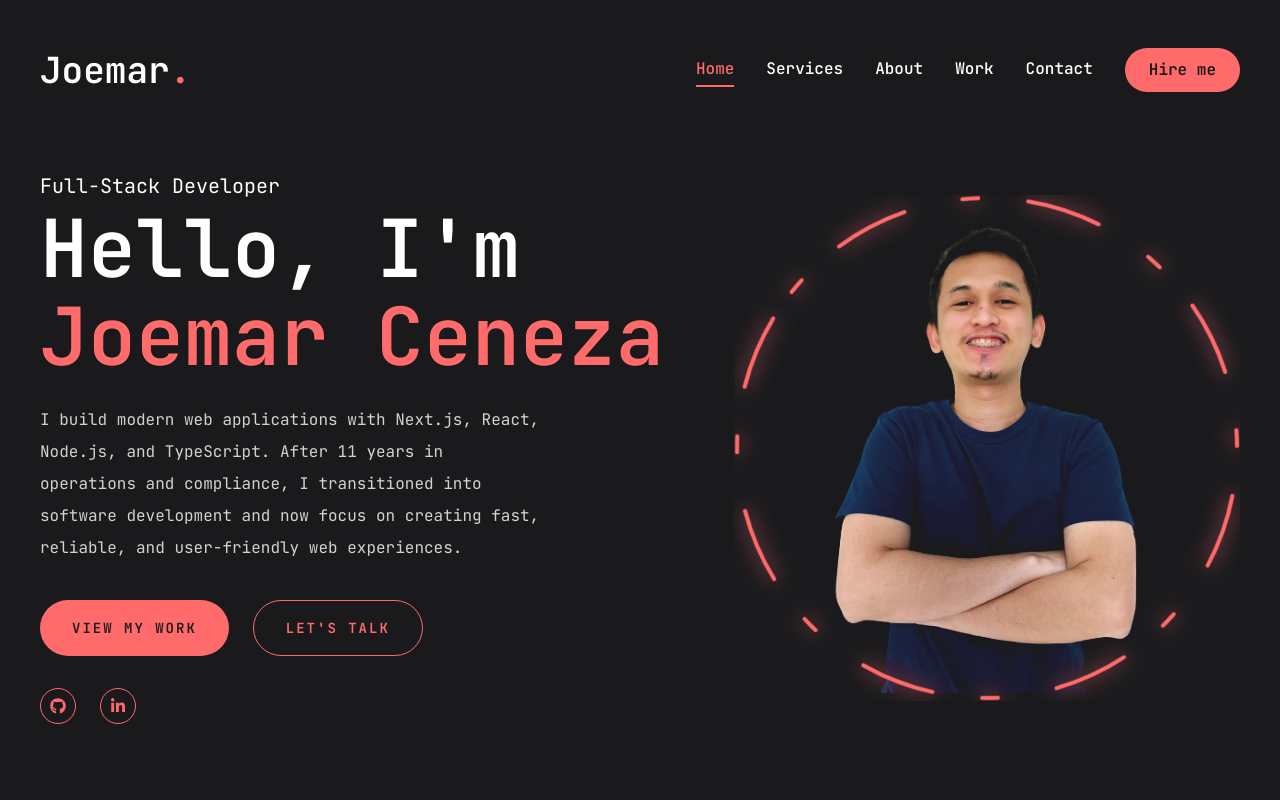
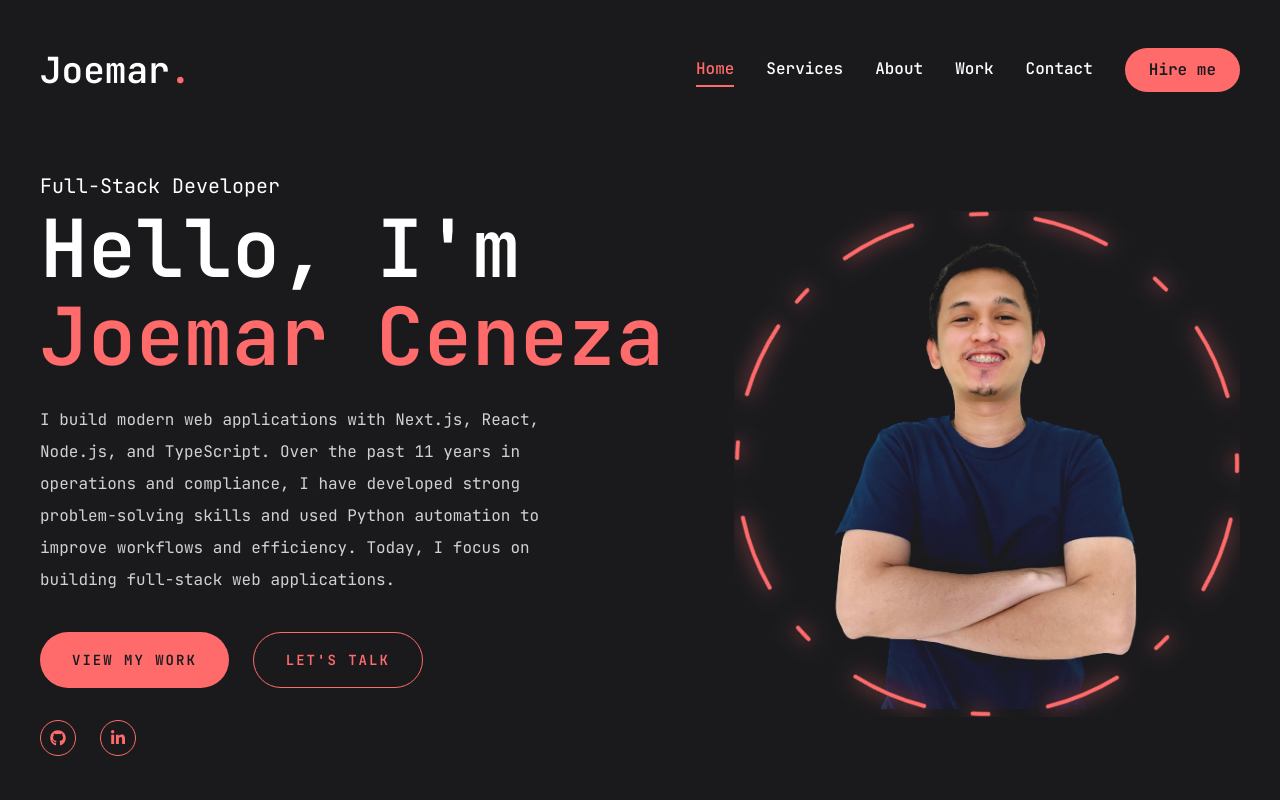
Before and after one commit to joemar-ceneza/portfolio-v4, a Next.js app: page / in a window 1280 px wide. Shown: the top 800 px of the page. Built offline with nearby package versions, Linux system fonts and the light colour scheme; no server answers.

Commit message:
Update homepage introduction: refine description to highlight problem-solving skills and focus on full-stack development

```diff
--- a/src/app/page.tsx
+++ b/src/app/page.tsx
@@ -17,8 +17,8 @@ export default function Home() {
             </h1>
             <p className="max-w-[500px] mb-8 sm:mb-9 text-white/80 mx-auto xl:mx-0">
               I build modern web applications with Next.js, React, Node.js, and TypeScript.
-              After 11 years in operations and compliance, I transitioned into software development and now focus on creating fast,
-              reliable, and user-friendly web experiences.
+              Over the past 11 years in operations and compliance, I have developed strong problem-solving skills and used Python automation to improve workflows and efficiency.
+              Today, I focus on building full-stack web applications.
             </p>
             <div className="flex flex-col sm:flex-row items-center gap-4 sm:gap-6">
               <Button asChild size="lg" className="uppercase cursor-pointer w-full sm:w-auto">
```
